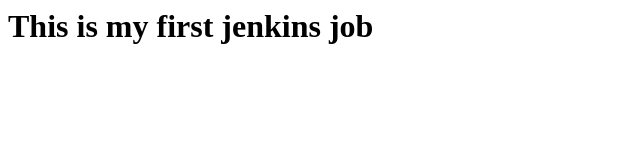
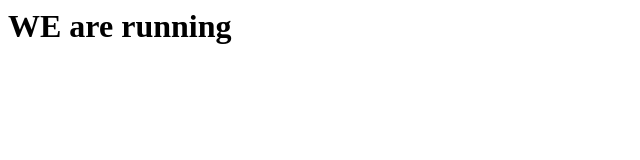
Before and after one commit to natnaelteklu/myweb, a plain HTML site: page index.html in a window 1280 px wide. Shown: the whole page, without its empty margins (0-640 px from the left). Drawn offline with Linux system fonts and the light colour scheme.

Commit message:
running now

```diff
--- a/index.html
+++ b/index.html
@@ -1 +1 @@
-<h1> This is my first jenkins job </h1>
+<h1> WE are running </h1>
```
